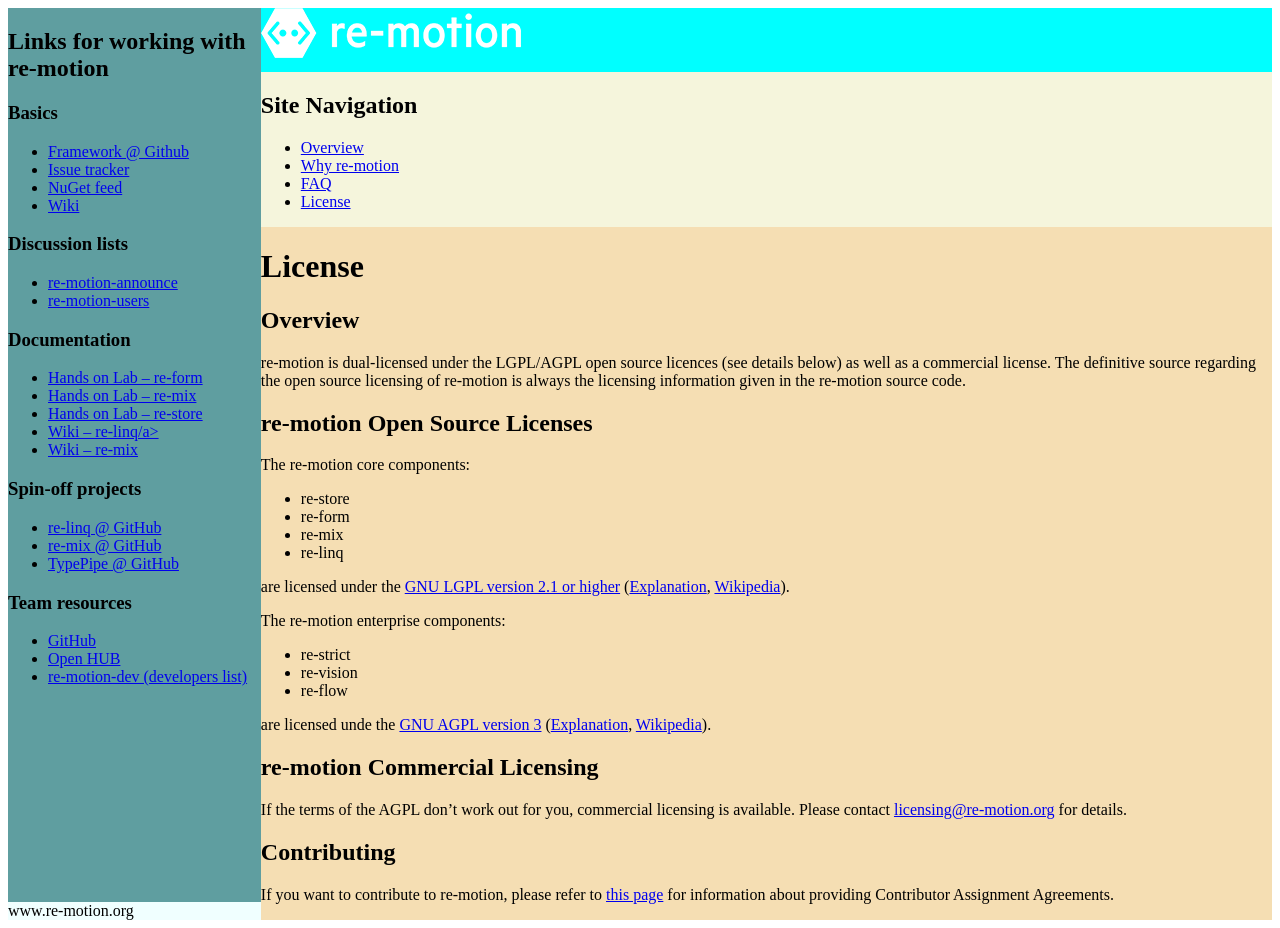
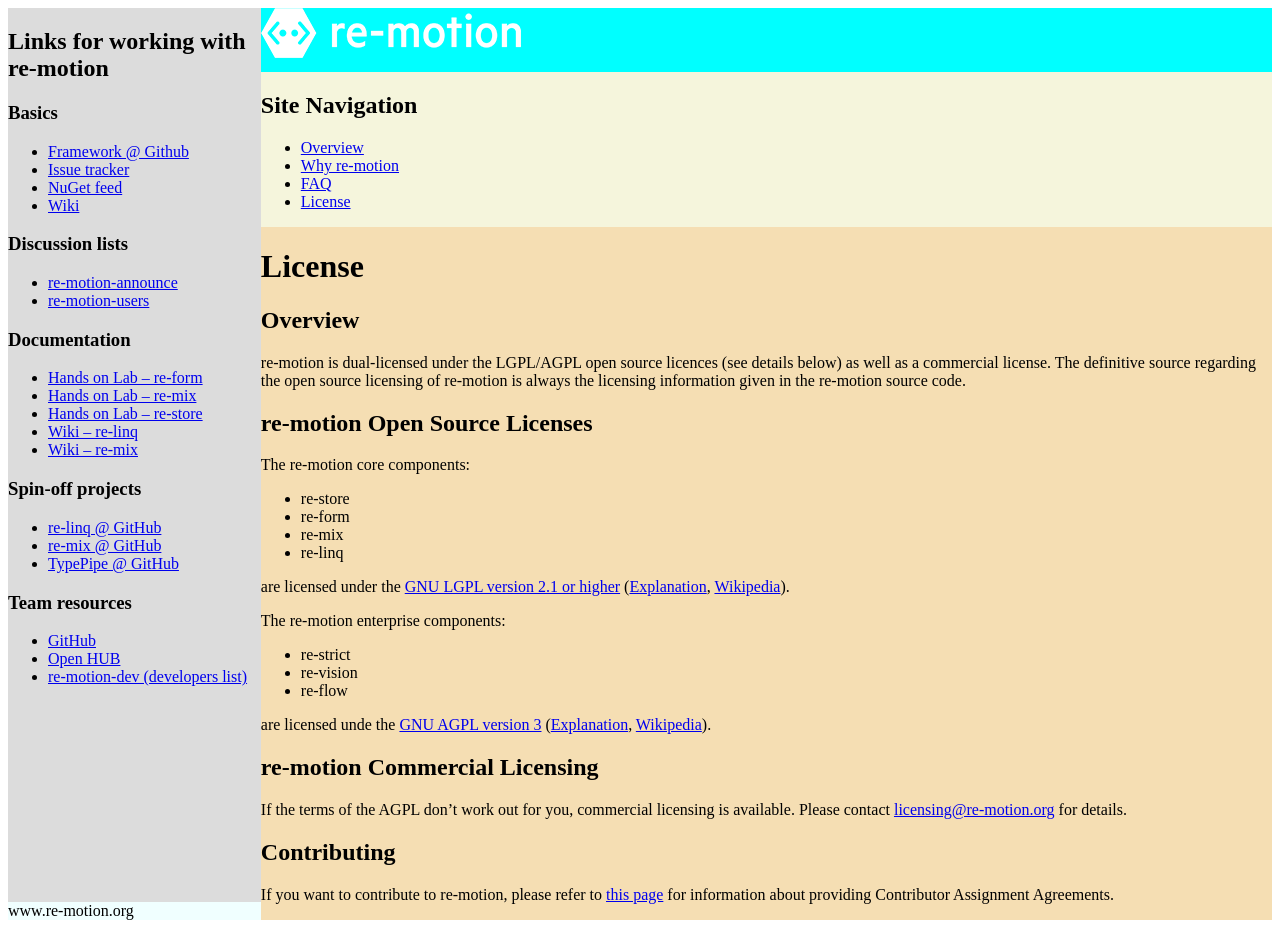
Before and after one commit to re-motion/re-motion.github.io, a Jekyll site: the page built from docs/license.md, in a window 1280 px wide. Built offline with Jekyll 4.4.1, drawn with Linux system fonts in a browser that asks for light colours; our own code applies the rules of GitHub Pages for plain Markdown files.

```diff
--- a/docs/_includes/links.html
+++ b/docs/_includes/links.html
@@ -17,7 +17,7 @@
     <li><a href="https://raw.githubusercontent.com/re-motion/Samples-HOL-ReForm/master/HOL_reform.pdf">Hands on Lab – re-form</a></li>
     <li><a href="https://raw.githubusercontent.com/re-motion/Samples-HOL-Mixins/master/equals/HOL_mixin_equals.pdf">Hands on Lab – re-mix</a></li>
     <li><a href="https://raw.githubusercontent.com/re-motion/Samples-HOL-ReStore/master/HOL_restore.pdf">Hands on Lab – re-store</a></li>
-    <li><a href="https://github.com/re-motion/Relinq/wiki/Technical-Articles">Wiki – re-linq/a></li>
+    <li><a href="https://github.com/re-motion/Relinq/wiki/Technical-Articles">Wiki – re-linq</a></li>
     <li><a href="https://github.com/re-motion/Remix/wiki/Technical-Articles">Wiki – re-mix</a></li>
 </ul>
 
--- a/docs/_layouts/default-layout.html
+++ b/docs/_layouts/default-layout.html
@@ -1,5 +1,5 @@
 <!DOCTYPE html>
-<html>
+<html lang="en">
   <head>
     <title>{{ page.title }}</title>
     <link href="style.css" type="text/css" rel="stylesheet">
@@ -7,11 +7,11 @@
   <body>
     <div id="page">
       <header>
-        <img src="re-motion_White_RGB_260x50.png" />
+        <img src="re-motion_White_RGB_260x50.png" alt="re-motion.org" />
       </header>
 
-      <nav id="navigation">
-        <h2>Site Navigation</h2>
+      <nav id="navigation" aria-labelledby="navigation-heading">
+        <h2 id="navigation-heading">Site Navigation</h2>
         <ul>
           <li><a href="Overview.html">Overview</a></li>
           <li><a href="why_re-motion.html">Why re-motion</a></li>
@@ -20,8 +20,8 @@
         </ul>
       </nav>
 
-      <nav id="links">
-        <h2>Links for working with re-motion</h2>
+      <nav id="links" aria-labelledby="links-heading">
+        <h2 id="links-heading">Links for working with re-motion</h2>
 
         {% include links.html %}
       </nav>
--- a/docs/style.css
+++ b/docs/style.css
@@ -31,7 +31,7 @@ nav#navigation
 
 nav#links
 {
-  background-color: cadetblue;
+  background-color: gainsboro;
   grid-area: links;
 }
 
```
